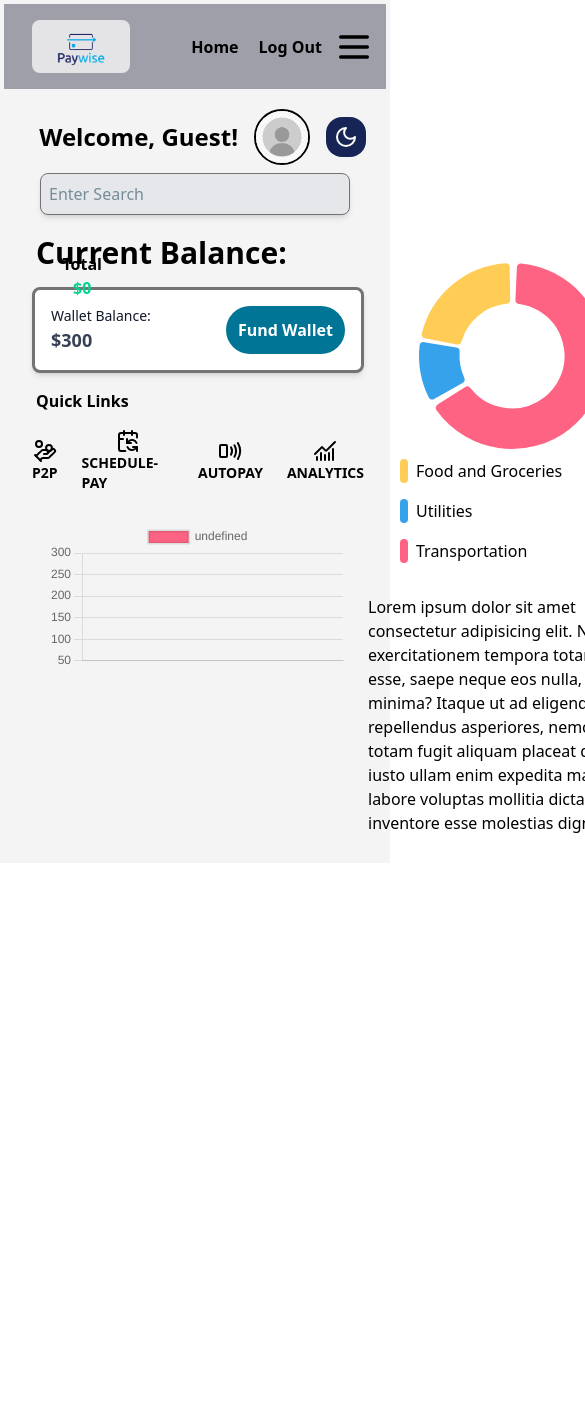
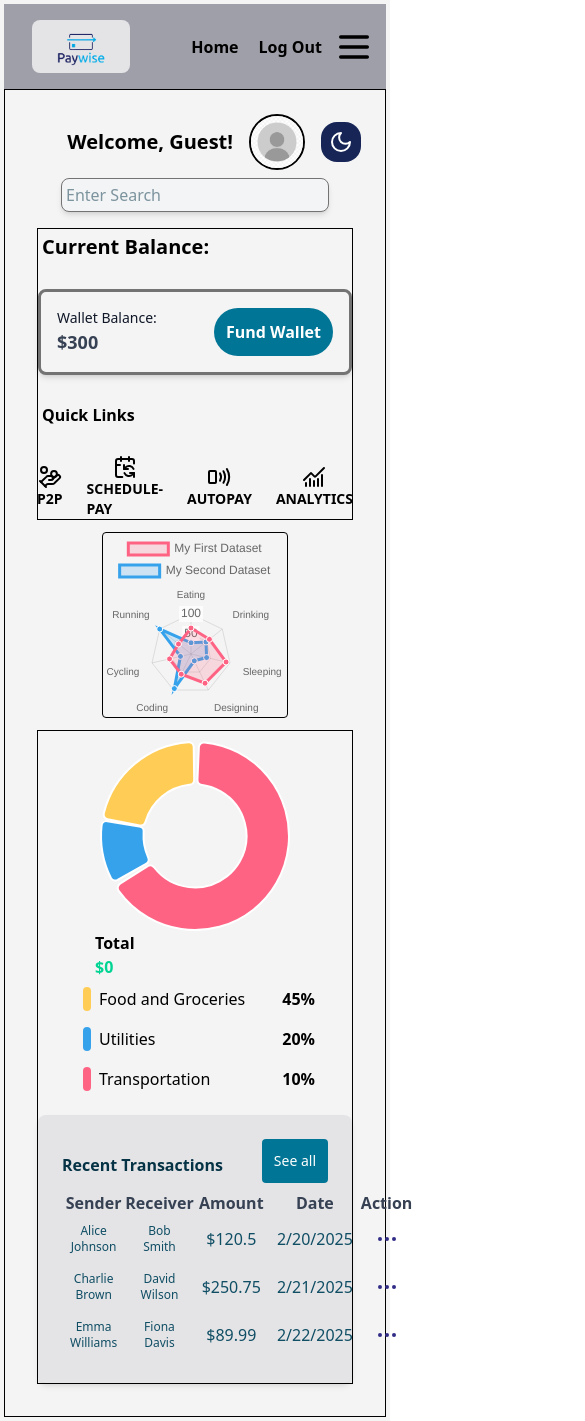
Before and after one commit to OperaCode/PayWise, a React (Vite) app in the folder client/: page /dashboard in a window 390 px wide. Shown: the top 1421 px of the page, 585 px wide, since content can reach past the window. Before the commit the page ends 863 px from the top, so only its background shows below. Built offline with nearby package versions, Linux system fonts and the light colour scheme; no server answers.

Commit message:
graphsenhancements

```diff
--- a/client/src/Layouts/DashLayout.jsx
+++ b/client/src/Layouts/DashLayout.jsx
@@ -2,6 +2,7 @@ import React, { useEffect, useState } from "react";
 import SideBar from "../components/SideBar";
 import image from "../assets/avatar.jpg"
 import Graph from "../components/PieChart";
+import Recent from "../components/RecentTransactions";
 import LineGraph from "../components/LineGraph";
 import { Link } from "react-router-dom";
 // import { UserContext } from "../context/UserContext";
@@ -51,14 +52,14 @@ const DashLayout = ({ children }) => {
 
 
   return (
-    <div className="lg:flex items-cent p-1 ">
+    <div className="lg:flex  p-1 ">
       <SideBar />
 
       {/* Main Content */}
-      <div className="flex-col w-full p-3 ">
+      <div className="flex-col w-full p-4 border ">
         {/* Navbar */}
         <div className="flex items-center justify-end gap-4 p-2">
-          <h1 className="text-cyan- text-2xl md:text-2xl font-bold ">
+          <h1 className="text-cyan- text-xl font-bold ">
             Welcome, {username}!
           </h1>
           <img
@@ -74,16 +75,16 @@ const DashLayout = ({ children }) => {
           </button>
 
         </div>
-        <div className="px-6">
-          <input type="text" className="p-2  text-cyan-950 rounded-lg w-full bg-gray-200 border-1 border-neutral-500 shadow-md" placeholder="Enter Search " />
+        <div className="px-10">
+          <input type="text" className="p-1  text-cyan-950 rounded-lg w-full bg-gray-100 border-1 border-neutral-500 shadow-md" placeholder="Enter Search " />
         </div>
 
         {/* Balance and Chart Section */}
-        <div className="w-full p-3 flex">
+        <div className="w-full gap-4 py-4 px-4 md:flex">
           <div className="flex-1">{children}</div>
-          <div className="flex-1">
+          <div className="flex-1 border">
             <div className="flex-1"><Graph /></div>
-            <div className="flex-1">Lorem ipsum dolor sit amet consectetur adipisicing elit. Natus qui, exercitationem tempora totam quasi esse, saepe neque eos nulla, ad vitae minima? Itaque ut ad eligendi quos repellendus asperiores, nemo, magni totam fugit aliquam placeat quis quas iusto ullam enim expedita maiores labore voluptas mollitia dicta inventore esse molestias dignissimos.</div>
+            <div className="flex-1"><Recent/></div>
 
           </div>
         </div>
--- a/client/src/Pages/DashBoard.jsx
+++ b/client/src/Pages/DashBoard.jsx
@@ -66,12 +66,12 @@ const DashBoard = () => {
     //   if (isLoading) return <ClipLoader color='1a80e5' cssOverride={override} loading={isLoading} />;
 
     return (
-        <section className="flex-1 lg:flex-col p-1 lg:gap-4">
-            <div className="md:flex justify-between gap-5 items-center font-bodyFont w-full">
-                <div className="flex-1 space-y-3">
+        <section className="flex lg:flex-col lg:gap-4">
+            <div className=" justify-between items-center font-bodyFont w-full">
+                <div className="flex-1 space-y-6 border ">
 
-                    <h1 className=" font-semibold text-3xl md:text-xl p-1">Current Balance:</h1>
-                    <div className="p-4 bg-white flex justify-between rounded-lg shadow-md w-full border-3 border-neutral-500 s">
+                    <h1 className=" font-semibold text-xl md:text-xl p-1">Current Balance:</h1>
+                    <div className="p-4 bg-zinc-100 flex justify-between rounded-lg shadow-md w-full border-3 border-neutral-500 s">
                         <div>
                             <p className="text-gray-900 text-sm md:text-xs">Wallet Balance:</p>
                             <h2 className="text-lg font-bold text-gray-700">${300}</h2>
@@ -129,8 +129,10 @@ const DashBoard = () => {
                         </div>
                     </div>
 
-                   <LineGraph/>
                 </div>
+                   <div className=" w-2/3 p-3  m-auto">
+                   <LineGraph />
+                   </div>
             </div>
 
         </section>
--- a/client/src/components/Header.jsx
+++ b/client/src/components/Header.jsx
@@ -1,6 +1,7 @@
 import React, { useContext } from 'react';
 import { ThemeContext } from "../context/ThemeContext";
 import { Moon, Sun } from "lucide-react";
+
 import Logo from "../assets/paywise-logo.png";
 import { Link } from 'react-router-dom';
 
--- a/client/src/components/LineGraph.jsx
+++ b/client/src/components/LineGraph.jsx
@@ -1,43 +1,98 @@
 
 import React from 'react'
-import {Chart, ArcElement} from "chart.js"
-import {Line} from "react-chartjs-2";
+import { Radar } from "react-chartjs-2";
+import { Chart as ChartJS, RadialLinearScale, PointElement, LineElement, Filler, Tooltip, Legend } from "chart.js";
 // import Label from './Label.jsx';
 
-Chart.register(ArcElement);
+ChartJS.register(RadialLinearScale, PointElement, LineElement, Filler, Tooltip, Legend);
 
-const config = {
-  data: {
+
+
+const data = {
+    labels: [
+      'Eating',
+      'Drinking',
+      'Sleeping',
+      'Designing',
+      'Coding',
+      'Cycling',
+      'Running'
+    ],
     datasets: [{
-      data: [300, 50, 100],
-      backgroundColor: [
-        'rgb(255, 99, 132)',
-        'rgb(54, 162, 235)',
-        'rgb(255, 205, 86)'
-      ],
-      hoverOffset: 4,
-      borderRadius:5,
+      label: 'My First Dataset',
+      data: [65, 59, 90, 81, 56, 55, 40],
+      fill: true,
+      backgroundColor: 'rgba(255, 99, 132, 0.2)',
+      borderColor: 'rgb(255, 99, 132)',
+      pointBackgroundColor: 'rgb(255, 99, 132)',
+      pointBorderColor: '#fff',
+      pointHoverBackgroundColor: '#fff',
+      pointHoverBorderColor: 'rgb(255, 99, 132)'
+    }, {
+      label: 'My Second Dataset',
+      data: [28, 48, 40, 19, 96, 27, 100],
+      fill: true,
+      backgroundColor: 'rgba(54, 162, 235, 0.2)',
+      borderColor: 'rgb(54, 162, 235)',
+      pointBackgroundColor: 'rgb(54, 162, 235)',
+      pointBorderColor: '#fff',
+      pointHoverBackgroundColor: '#fff',
+      pointHoverBorderColor: 'rgb(54, 162, 235)'
+    }]
+  };
 
-    }]
-  },
-  options:{
-    responsiveness:true,
+  const config = {
+    type: 'radar',
+    data: data,
+    options: {
+        scales: {
+            r: {
+              beginAtZero: true,
+              suggestedMin: 50,
+              suggestedMax: 600,
+            },
+          },
+      elements: {
+        line: {
+          borderWidth: 4,
+          borderColor:'rgba(0, 0, 0, 0.2)',
+          backgroundColor:'rgba(0, 0, 0, 0.2)',
 
-    }
-}
+        }
+      }
+    },
+  };
+
+const options = {
+    scales: {
+      r: {
+        grid: {
+            color: "rgba(0, 0, 0, 0)", // Change grid line color (darker)
+            lineWidth: 5, // Make the grid lines thicker
+          },
+          angleLines: {
+            color: "rgba(0, 0, 0,)", // Darker lines for the radial spokes
+            lineWidth: 5, // Increase thickness of the radial lines
+          },
+        beginAtZero: true,
+        suggestedMin: 50,
+        suggestedMax: 600,
+      },
+    },
+  };
+
+
 const Graph = () => {
   return (
-    <div className=' w-full justify-center rounded '>
-      <div className="p-4">
-        <div className="w-full m-auto">
-         <Line {...config}></Line>
-         {/* <h3 className=' mb-4font-bold'>Total <span className='block text-emerald-400'>${0}</span></h3> */}
+    <div className='w-full justify-center rounded border bg-zinc-100 '>
+
+        <div className="w-full ">
+         {/* <Radar {...config}></Radar> */}
+         <Radar data={data} config={config} />
+
         </div>
-        {/* <div className="flex flex-col"> */}
-          {/* labels */}
-          {/* <Label></Label> */}
-        {/* </div> */}
-      </div>
+
+
     </div>
   )
 }
--- a/client/src/components/PieChart.jsx
+++ b/client/src/components/PieChart.jsx
@@ -27,11 +27,11 @@ const config = {
 }
 const Graph = () => {
   return (
-    <div className='flex w-full justify-center rounded p-6'>
+    <div className='flex w-full justify-center rounded'>
       <div className="">
-        <div className="w-50 m-auto items-center text-center">
+        <div className="w-50 m-auto">
          <Doughnut {...config}></Doughnut>
-         <h3 className=' absolute right-72 top-63  font-bold'>Total <span className='block text-emerald-400'>${0}</span></h3>
+         <h3 className='  font-bold'>Total <span className='block text-emerald-400'>${0}</span></h3>
         </div>
         <div className="flex flex-col">
        <Label/>
--- a/client/src/components/RecentTransactions.jsx
+++ b/client/src/components/RecentTransactions.jsx
@@ -1,90 +1,119 @@
 import React, { useEffect, useState } from "react";
-import { CiMenuKebab } from "react-icons/ci";
+import { Ellipsis } from "lucide-react";
+
 import { Link } from "react-router-dom";
 import axios from "axios";
 
 const BASE_URL = import.meta.env.VITE_BASE_URL;
 
+
+
+
+const Transactions = [
+    {
+      sender: "Alice Johnson",
+      receiver: "Bob Smith",
+      amount: 120.5,
+      date: "2025-02-20T14:30:00Z",
+    },
+    {
+      sender: "Charlie Brown",
+      receiver: "David Wilson",
+      amount: 250.75,
+      date: "2025-02-21T10:15:00Z",
+    },
+    {
+      sender: "Emma Williams",
+      receiver: "Fiona Davis",
+      amount: 89.99,
+      date: "2025-02-22T08:45:00Z",
+    },
+    {
+      sender: "George Miller",
+      receiver: "Hannah Lee",
+      amount: 310.2,
+      date: "2025-02-23T16:00:00Z",
+    },
+  ];
+
+
+
 const Recent = () => {
-  const [transactions, setTransactions] = useState([]);
+  const [transactions, setTransactions] = useState([Transactions]);
 
-  useEffect(() => {
-    const fetchTransactions = async () => {
-      try {
-        // const UserId = localStorage.getItem("userId");
-        const response = await axios.get(`${BASE_URL}/expense`, { withCredentials: true });
-        setTransactions(response.data || []);
-      } catch (error) {
-        console.log("Error fetching transactions:", error);
-      }
-    };
-    fetchTransactions();
-  }, []);
+//   useEffect(() => {
+//     const fetchTransactions = async () => {
+//       try {
+//         // const UserId = localStorage.getItem("userId");
+//         const response = await axios.get(`${BASE_URL}/expense`, { withCredentials: true });
+//         setTransactions(response.data || []);
+//       } catch (error) {
+//         console.log("Error fetching transactions:", error);
+//       }
+//     };
+//     fetchTransactions();
+//   }, []);
 
   return (
-    <div className="w-full p-6 bg-white rounded-lg mt-4 shadow-md">
+    <div className="w-full p-6 bg-zinc-200 rounded-lg mt-4 shadow-md">
       {/* Header */}
       <div className="flex justify-between items-center md:text-lg">
         <div>
-          <h2 className="text-s md:text-lg font-semibold text-gray-800">
+          <h2 className="text-s md:text-lg font-bold text-cyan-950">
             Recent Transactions
           </h2>
           {/* <p className="text-xs p-2 md:text-gray-500">Check your transaction history</p> */}
         </div>
         <Link to="/history">
-          <button className="text-sm p-3 md:px-4 py-2 bg-indigo-700 text-white rounded hover:bg-blue-900 mb-2">See all</button>
+          <button className="text-sm p-3  bg-cyan-700 text-white rounded hover:bg-blue-900 mb-2">See all</button>
         </Link>
       </div>
 
       {/* Transactions Table */}
-      <div className="border rounded-lg">
+      <div className="rounded-md">
         <table className="w-full text-xs md:text-lg">
           <thead>
-            <tr className="bg-gray-100">
-              <th className="text-center text-base text-gray-700">Title</th>
-              <th className="text-center text-base text-gray-700">Category</th>
-              <th className="text-center text-base text-gray-700 hidden md:block">Transaction Method</th>
+            <tr className="bg-">
+              <th className="text-center text-base text-gray-700">Sender</th>
+              <th className="text-center text-base text-gray-700">Receiver</th>
+              <th className="text-center text-base text-gray-700">Amount</th>
               <th className="text-center text-base text-gray-700">Date</th>
-              <th className="text-center text-base text-gray-700">Amount</th>
               <th className="text-center text-base text-gray-700 md:hidden">Action</th>
             </tr>
           </thead>
 
           <tbody>
-          {Array.isArray(transactions) && transactions.length > 0 ? (
-  transactions.slice(0, 3).map((transaction, index) => {
+          {Array.isArray(Transactions) && Transactions.length > 0 ? (
+  Transactions.slice(0, 3).map((transaction, index) => {
     const transactionDate = transaction.date ? new Date(transaction.date) : null;
     const formattedDate = transactionDate ? transactionDate.toLocaleDateString() : "Invalid Date";
 
                 return (
                   <tr
                     key={index}
-                    className={`${index % 2 === 0 ? "bg-white" : "bg-gray-50"} hover:bg-gray-100`}
+                    className={`${index % 4 === 0 } hover:bg-gray-100`}
                   >
-                    <td className="text-center text-base p-2 text-gray-800">
-                      {transaction.title}
+                    <td className="text-center p-2 text-cyan-900">
+                      {transaction.sender}
                     </td>
-                    <td className="text-center text-base p-2 text-gray-800">
-                      {transaction.category}
+                    <td className="text-center  p-2 text-cyan-900">
+                      {transaction.receiver}
                     </td>
-                    <td className="text-center text-base p-2 hidden md:block text-gray-600">
-                      {transaction.method}
+                    <td className="text-center text-base p-2 text-cyan-900">
+                      ${transaction.amount.toLocaleString()}
                     </td>
-                    <td className="text-center text-base p-2 text-gray-600">
+                    <td className="text-center text-base p-2 text-cyan-900">
                       {formattedDate}
                     </td>
-                    <td className="text-center text-base p-2 text-green-500">
-                      ${transaction.amount.toLocaleString()}
-                    </td>
                     <td className="p-2 md:px-6 text-base md:hidden text-indigo-900">
-                      <CiMenuKebab className="m-auto" />
+                      <Ellipsis className="m-auto" />
                     </td>
                   </tr>
                 );
               })
             ) : (
               <tr>
-                <td colSpan="6" className="text-center text-gray-500 p-4">No recent transactions found!</td>
+                <td colSpan="6" className="text-center  p-4">No recent transactions found!</td>
               </tr>
             )}
 
```
